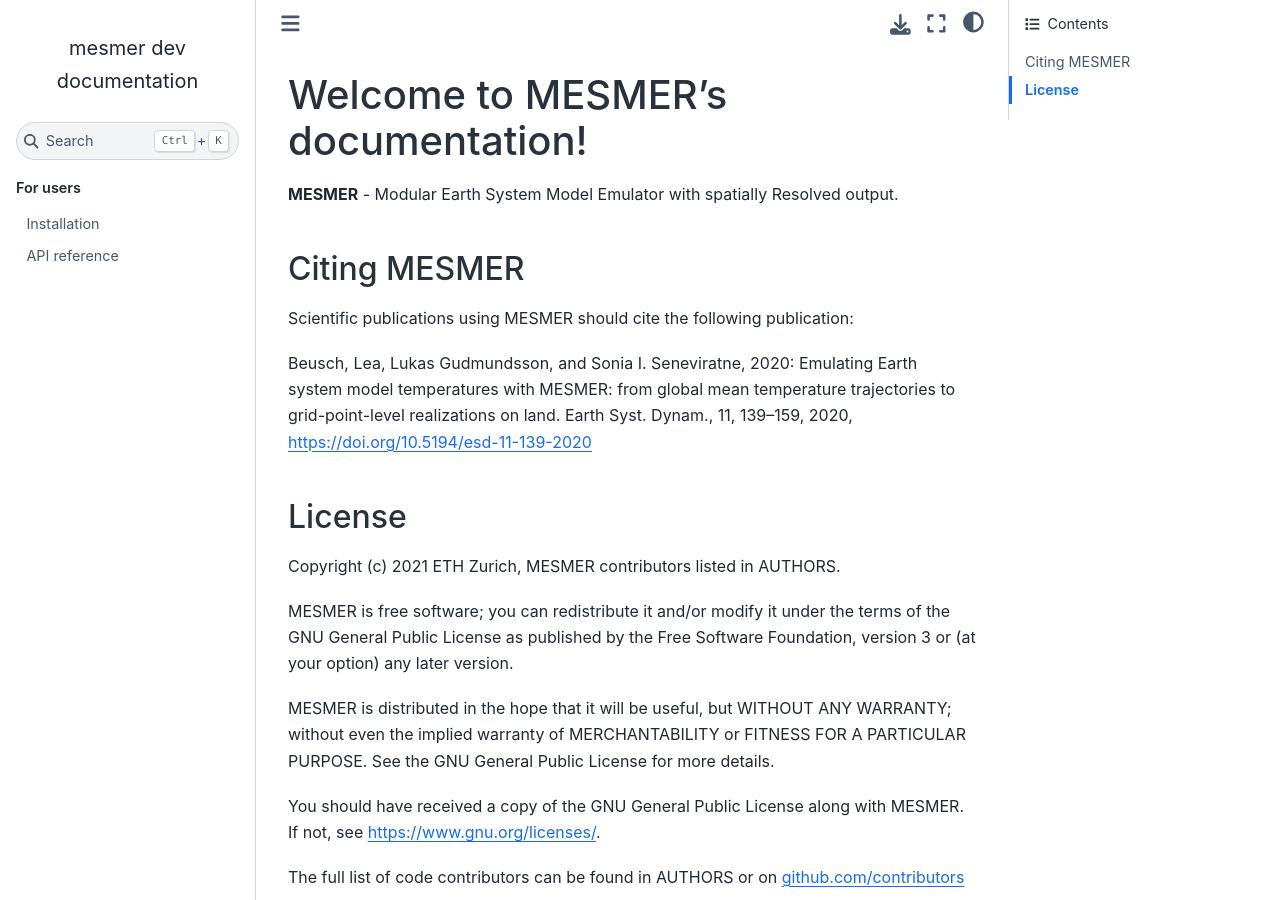
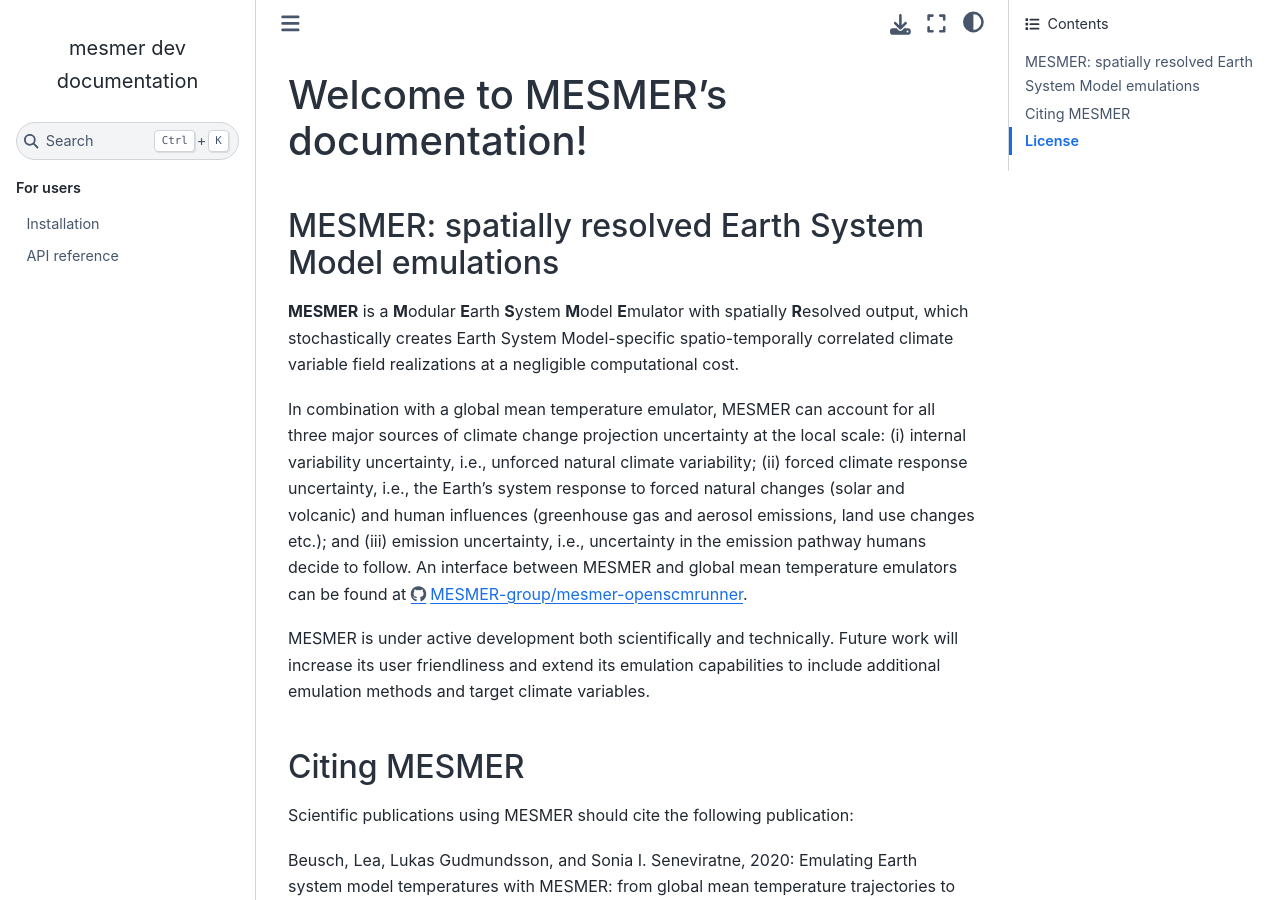
Before and after one commit to MESMER-group/mesmer, a Sphinx documentation site: the page built from doc/source/index.rst, in a window 1280 px wide and 900 px high. Built offline with Sphinx 7.4.7 and the Sphinx Book theme 1.1.4, drawn with Linux system fonts in a browser that asks for light colours.

Commit message:
Add high-level MESMER description

```diff
--- a/doc/source/index.rst
+++ b/doc/source/index.rst
@@ -14,7 +14,25 @@
    installation
    api
 
-**MESMER** - Modular Earth System Model Emulator with spatially Resolved output.
+MESMER: spatially resolved Earth System Model emulations
+--------------------------------------------------------
+**MESMER** is a **M**\ odular **E**\ arth **S**\ ystem **M**\ odel **E**\ mulator with
+spatially **R**\ esolved output, which stochastically creates Earth System
+Model-specific spatio-temporally correlated climate variable field realizations at a
+negligible computational cost.
+
+In combination with a global mean temperature emulator, MESMER can account for all three
+major sources of climate change projection uncertainty at the local scale: (i) internal
+variability uncertainty, i.e., unforced natural climate variability; (ii) forced climate
+response uncertainty, i.e., the Earth’s system response to forced natural changes (solar
+and volcanic) and human influences (greenhouse gas and aerosol emissions, land use
+changes etc.); and (iii) emission uncertainty, i.e., uncertainty in the emission pathway
+humans decide to follow. An interface between MESMER and global mean temperature
+emulators can be found at https://github.com/MESMER-group/mesmer-openscmrunner.
+
+MESMER is under active development both scientifically and technically. Future work will
+increase its user friendliness and extend its emulation capabilities to include
+additional emulation methods and target climate variables.
 
 Citing MESMER
 -------------
```
